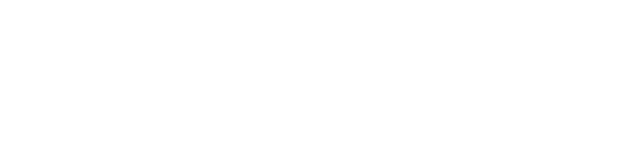
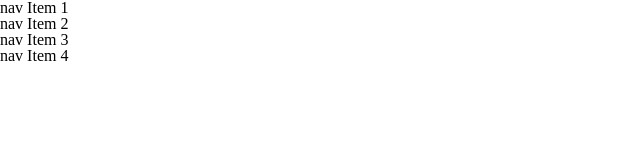
Before and after one commit to AnasAGc/wireframe-exeircise, a plain HTML site: page index.html in a window 1280 px wide. Shown: the whole page, without its empty margins (0-640 px from the left). Drawn offline with Linux system fonts and the light colour scheme.

Commit message:
Html part for nav

```diff
--- a/index.html
+++ b/index.html
@@ -10,6 +10,25 @@
 
 </head>
 <body>
+    <header>
+        <nav>
+            <ul>
+                <li>nav Item 1</li>
+                <li>nav Item 2</li>
+                <li>nav Item 3</li>
+                <li>nav Item 4</li>
+            </ul>
+        </nav>
+
+
+    </header>
+    <main>
+
+    </main>
+    <footer>
+
+    </footer>
+
 
 </body>
 </html>
```
